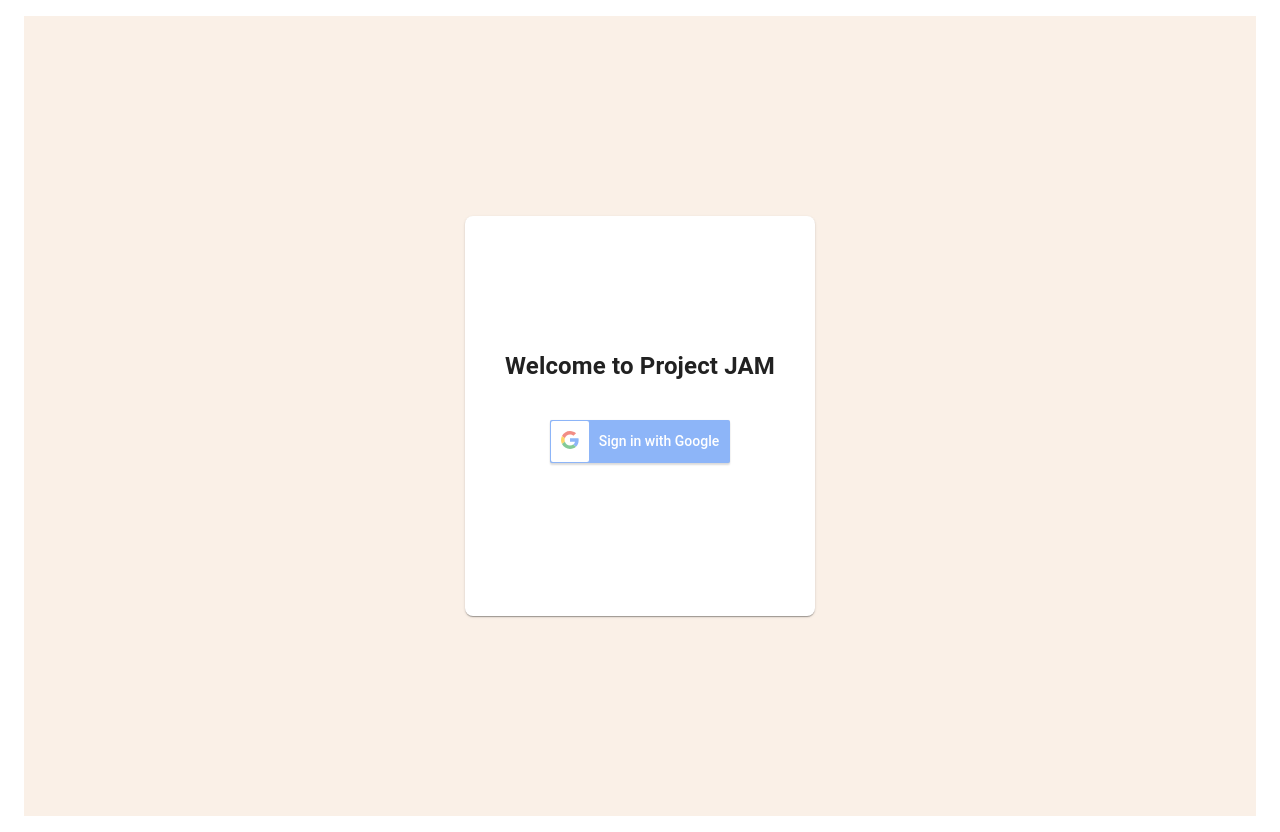
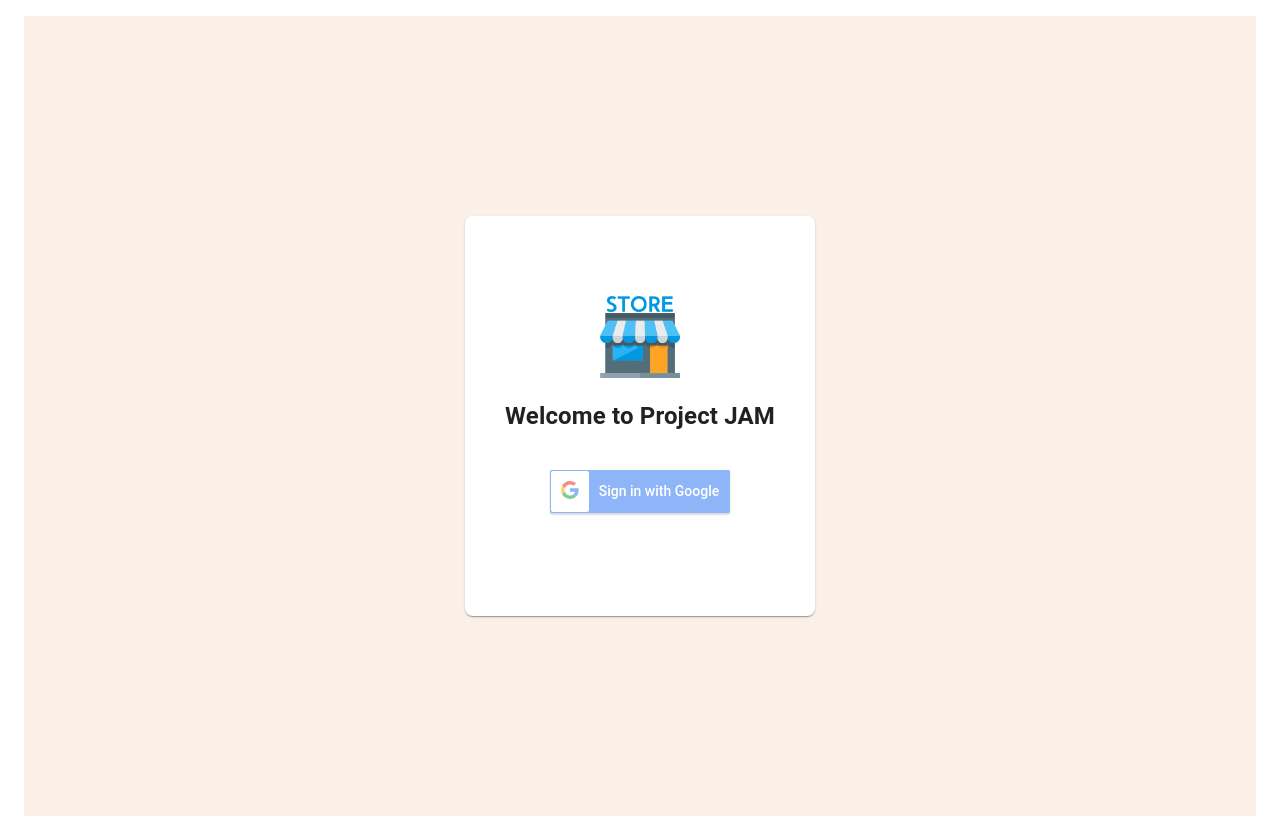
Before and after one commit to methak/project-jam-client, a React (Create React App) app: page /login in a window 1280 px wide. Built offline with nearby package versions, Linux system fonts and the light colour scheme.

Commit message:
add logo on login page

```diff
--- a/src/components/Auth/Login.js
+++ b/src/components/Auth/Login.js
@@ -7,6 +7,7 @@ import Container from '@mui/material/Container';
 import Box from '@mui/material/Box';
 import { BASE_URL } from "../../client";
 import Context from "../../context";
+import logo from '../../store.png';
 
 const ME_QUERY = `
 {
@@ -47,7 +48,8 @@ const Login = ({ classes }) => {
       <CssBaseline />
       <Container maxWidth="m">
         <Box sx={{ display: 'flex', bgcolor: '#faf0e7', height: '100vh',my: 2, flexDirection: 'column' ,alignItems: 'center', justifyContent: 'center' }} >
-          <Box sx={{ display: 'flex', bgcolor: '#ffffff', height: '50%', p: 5, pt:14, boxShadow: 1, borderRadius: 2 ,flexDirection: 'column' ,alignItems: 'center' }}>
+          <Box sx={{ display: 'flex', bgcolor: '#ffffff', height: '50%', p: 5, pt:10, boxShadow: 1, borderRadius: 2 ,flexDirection: 'column' ,alignItems: 'center' }}>
+          <img src={logo} alt="Logo" style={{width:'80px'}} />
           <Box sx={{ pb:2 }}><h2>Welcome to Project JAM</h2></Box>
 
           <Box>
```
Also changed, not shown: src/store.png (added).
